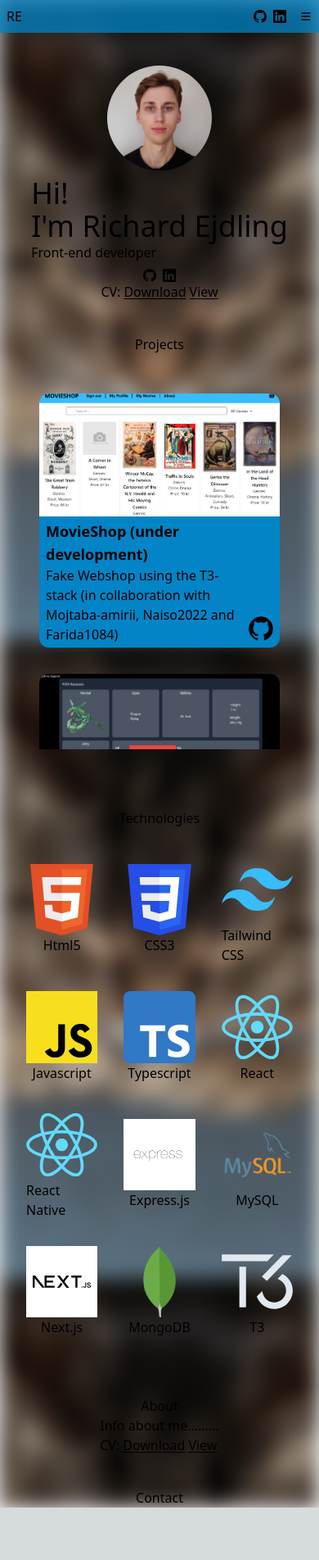
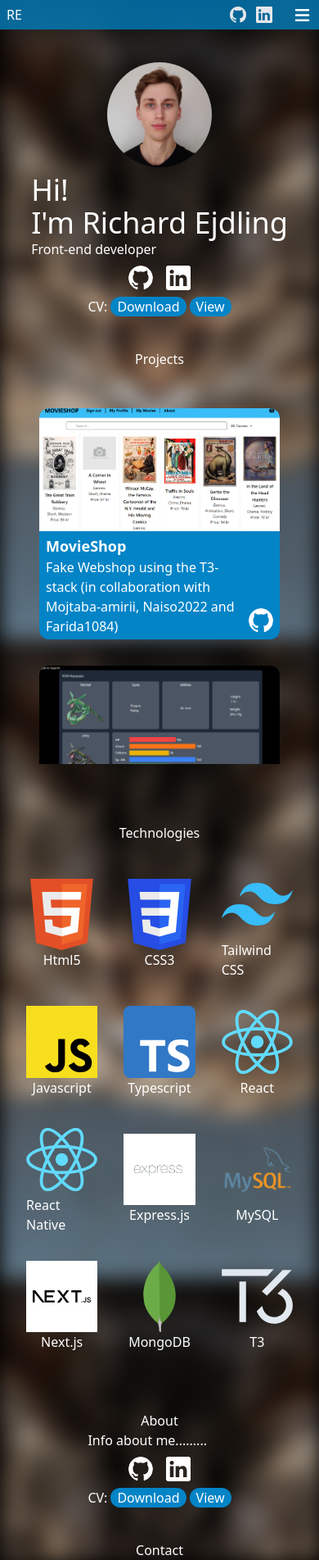
Before and after one commit to richard-ejdling/portfolio, a Next.js app: page / in a window 390 px wide. Shown: the whole page at 82% size. Before the commit the page ends 1839 px from the top, so only its background shows below. Built offline with nearby package versions, Linux system fonts and the light colour scheme.

Commit message:
fixed buttons, hover and nav and hamburger menu

```diff
--- a/src/pages/About.js
+++ b/src/pages/About.js
@@ -1,12 +1,21 @@
+import { GoMarkGithub } from 'react-icons/go'
+import { BsLinkedin } from 'react-icons/bs'
+
 export default function About() {
     return (
         <div>
             <h1 className="m-auto w-fit">About</h1>
             <p>Info about me.........</p>
-            <div className='flex gap-1'>
-                <p>CV:</p>
-                <a href="/CV/CV English.pdf" download className='underline underline-offset-2'>Download</a>
-                <a href="/CV/CV English.pdf" target='_blank' className='underline underline-offset-2'>View</a>
+            <div className='flex flex-col md:flex-row justify-center items-center gap-2 md:gap-4 mt-2'>
+                <div className='flex justify-center gap-4'>
+                    <a href="https://github.com/richard-ejdling" target='_blank'><GoMarkGithub size={30} className='rounded-full hover:shadow-hover ease-in-out duration-100' /></a>
+                    <a href="https://www.linkedin.com/in/richard-ejdling-4a0601273" target='_blank'><BsLinkedin size={30} className='rounded-sm hover:shadow-hover ease-in-out duration-100' /></a>
+                </div>
+                <div className='flex gap-1'>
+                    <p>CV:</p>
+                    <a href="/CV/CV English.pdf" download className='bg-sky-600 hover:bg-sky-700 ease-in-out duration-100 px-2 rounded-full'/* 'underline underline-offset-2' */>Download</a>
+                    <a href="/CV/CV English.pdf" target='_blank' className='bg-sky-600 hover:bg-sky-700 ease-in-out duration-100 px-2 rounded-full'/* 'underline underline-offset-2' */>View</a>
+                </div>
             </div>
         </div>
     )
--- a/src/pages/Projects.js
+++ b/src/pages/Projects.js
@@ -14,7 +14,7 @@
         }, */
         {
             url: 'https://movieshop.vercel.app/',
-            title: 'MovieShop (under development)',
+            title: 'MovieShop',
             img: '/project-img/movieshop2.png',
             alt: 'movieshop',
             desc: 'Fake Webshop using the T3-stack (in collaboration with Mojtaba-amirii, Naiso2022 and Farida1084)',
--- a/src/pages/_app.js
+++ b/src/pages/_app.js
@@ -3,6 +3,7 @@
 import { BsLinkedin } from 'react-icons/bs'
 import { HiMenu } from 'react-icons/hi'
 import { RxCross2 } from 'react-icons/rx'
+import { CgClose } from "react-icons/cg";
 import Link from 'next/link'
 import { useRef, useState, useEffect } from 'react'
 import { useRouter } from 'next/router'
@@ -113,9 +114,13 @@
     ]
 
     return (
-      <ul className={isModal ? 'self-start' : 'hidden sm:flex items-center gap-2'}>
-        {navList.map(item => <li className={currentSection === item.name ? 'underline' : ''} key={item.id}><a href={item.path} ref={item.ref} onClick={isModal ? () => setIsMenuOpen(false) : () => { }}>{item.name}</a></li>)}
+      isModal ? <ul className={'w-full'}>
+        {navList.map(item => <li className={`px-2 font-semibold text-lg py-2 ${currentSection === item.name ? 'text-white bg-sky-900 border-l-2 border-l-white' : 'text-gray-200 hover:text-white'}`} key={item.id}><a href={item.path} ref={item.ref} className='flex justify-center w-full' onClick={() => setIsMenuOpen(false)}>{<span>{item.name}</span>}</a></li>)}
       </ul>
+        :
+        <ul className={'hidden sm:flex h-full'}>
+          {navList.map(item => <li className={`h-full flex items-center px-2 font-semibold ${currentSection === item.name ? 'text-white bg-sky-900 border-b-2 border-b-white' : 'text-gray-200 hover:text-white'}`} key={item.id}><a href={item.path} ref={item.ref} >{item.name}</a></li>)}
+        </ul>
     )
   }
 
@@ -123,24 +128,26 @@
     <div className='relative'>
       <div className='absolute -z-50 h-full w-full blur-md sm:blur-lg md:blur-xl lg:blur-[30px] min-[1440px]:blur-2xl min-[2560px]:blur-3xl' style={{ background: `url(/Shiva_1x2.png) repeat-y top/100%` /* , backgroundImage: 'url("https://www.alleycat.org/wp-content/uploads/2019/03/FELV-cat.jpg")', */ }}></div>
       <div className='h-full'>
-        <header className='flex items-center z-50 sticky top-0 left-0 p-2 bg-sky-600/75 justify-between'> {/* 'backdrop-blur-sm' */}
-          <h1>RE</h1>
-          <nav className='flex items-center gap-4'>
-            <div className='flex gap-2'>
-              <a href="https://github.com/richard-ejdling" target='_blank'><GoMarkGithub /></a>
-              <a href="https://www.linkedin.com/in/richard-ejdling-4a0601273" target='_blank'><BsLinkedin /></a>
+        <header className='sticky top-0 left-0 z-50'>
+          <nav className='relative flex items-center h-9 px-2 z-10 bg-sky-600/75 backdrop-blur-lg justify-between'> {/* 'backdrop-blur-sm' */}
+            <h1>RE</h1>
+            <div className='flex items-center gap-6 h-full'>
+              <div className='flex gap-3'>
+                <a href="https://github.com/richard-ejdling" target='_blank'><GoMarkGithub size={20} className='text-gray-200 hover:text-white' /></a>
+                <a href="https://www.linkedin.com/in/richard-ejdling-4a0601273" target='_blank'><BsLinkedin size={20} className='text-gray-200 hover:text-white' /></a>
+              </div>
+              <button className='sm:hidden' onClick={() => setIsMenuOpen(prev => !prev)}>{isMenuOpen ? <CgClose size={25} /> : <HiMenu size={25} />}</button>
+              <NavList isModal={false} className='sm:hidden' />
             </div>
-            <button className='sm:hidden' onClick={() => setIsMenuOpen(true)}><HiMenu /></button>
-            <NavList isModal={false} />
-            {isMenuOpen && (
-              <div id='close' className='flex justify-end backdrop-blur backdrop-brightness-[0.8] fixed top-0 right-0 z-10 h-screen w-screen' onClick={(e) => e.target.id === 'close' && setIsMenuOpen(false)}>
-                <div className='flex flex-col w-40 h-fit bg-sky-600 m-2 p-2 rounded-lg'>
-                  <button className='self-end' onClick={() => setIsMenuOpen(false)}><RxCross2 /></button>
-                  <NavList isModal={true} />
-                </div>
+          </nav>
+          {isMenuOpen && (
+            <div id='close' className='fixed top-0 left-0 h-screen w-full bg-black/20' onClick={(e) => e.target.id === 'close' && setIsMenuOpen(false)}>
+              <div className='flex flex-col items-center w-full h-fit bg-sky-600 p-2 pt-11 rounded-b-lg shadow-2xl shadow-black'>
+                {/* <button className='self-end' onClick={() => setIsMenuOpen(false)}>{<CgClose />}</button> */}
+                <NavList isModal={true} />
               </div>
-            )}
-          </nav>
+            </div>
+          )}
         </header>
 
         <main className="flex min-h-screen flex-col items-center justify-between">
@@ -165,9 +172,3 @@
     </div>
   )
 }
-
-
-// Att göra: Göra om projektet till t3? (kanske inte då just denna sida inte riktigt behöver det?)
-// ändra blurren manuellt på bg istället för css blur. (då kan man även fixa lite stiliserad blur?!!, samt behöver inte ändra brur-grad för olika skärmstorlekar!!)
-// GitHub API? för projects, finns det?
-// gå igenom varje section och designa mer detaljerat (kolla på exempelportfolierna), SEN koda.
--- a/src/pages/index.js
+++ b/src/pages/index.js
@@ -33,15 +33,15 @@
         </div>
         <img src="/img/profile-img.jpg" alt='My Portrait' className='rounded-full object-cover object-center h-32 w-32' />
       </div>
-      <div className='flex flex-col md:flex-row justify-center items-center md:gap-2 mt-2'>
-        <div className='flex justify-center gap-2'>
-          <a href="https://github.com/richard-ejdling" target='_blank'><GoMarkGithub /></a>
-          <a href="https://www.linkedin.com/in/richard-ejdling-4a0601273" target='_blank'><BsLinkedin /></a>
+      <div className='flex flex-col md:flex-row justify-center items-center gap-2 md:gap-4 mt-2'>
+        <div className='flex justify-center gap-4'>
+          <a href="https://github.com/richard-ejdling" target='_blank'><GoMarkGithub size={30} className='rounded-full hover:shadow-hover ease-in-out duration-100' /></a>
+          <a href="https://www.linkedin.com/in/richard-ejdling-4a0601273" target='_blank'><BsLinkedin size={30} className='rounded-sm hover:shadow-hover ease-in-out duration-100' /></a>
         </div>
         <div className='flex gap-1'>
           <p>CV:</p>
-          <a href="/CV/CV English.pdf" download className='underline underline-offset-2'>Download</a>
-          <a href="/CV/CV English.pdf" target='_blank' className='underline underline-offset-2'>View</a>
+          <a href="/CV/CV English.pdf" download className='bg-sky-600 hover:bg-sky-700 ease-in-out duration-100 px-2 rounded-full'/* 'underline underline-offset-2' */>Download</a>
+          <a href="/CV/CV English.pdf" target='_blank' className='bg-sky-600 hover:bg-sky-700 ease-in-out duration-100 px-2 rounded-full'/* 'underline underline-offset-2' */>View</a>
         </div>
       </div>
 
--- a/src/styles/globals.css
+++ b/src/styles/globals.css
@@ -23,14 +23,15 @@
 }
 
 body {
-  color: rgb(var(--foreground-rgb));
+  /* color: rgb(var(--foreground-rgb));
   background: linear-gradient(
       to bottom,
       transparent,
       rgb(var(--background-end-rgb))
     )
-    rgb(var(--background-start-rgb));/*
-    font-family: 'Source Serif Pro'; */
+    rgb(var(--background-start-rgb)); */
+    color: white;
+    background-color: black;
 }
 
 @media screen and (prefers-reduced-motion: reduce) {
--- a/tailwind.config.js
+++ b/tailwind.config.js
@@ -12,7 +12,22 @@
         'gradient-conic':
           'conic-gradient(from 180deg at 50% 50%, var(--tw-gradient-stops))',
       },
+      boxShadow: {
+        'centered': '0 0 20px 5px rgba(0, 0, 0, 0.1)',
+        'hover': '0 0 15px 2px #0284c7',
+      },
     },
   },
-  plugins: [],
+  future: {
+    hoverOnlyWhenSupported: true,
+  },
+  plugins: [
+    /* function({addUtilities}) {
+      addUtilities({
+        '.hover-shadow:hover' : {
+          boxShadow: '0 0 20px 5px #0284c7'
+        }
+      }, ['responsive', 'hover', 'focus'])
+    } */
+  ],
 }
```
